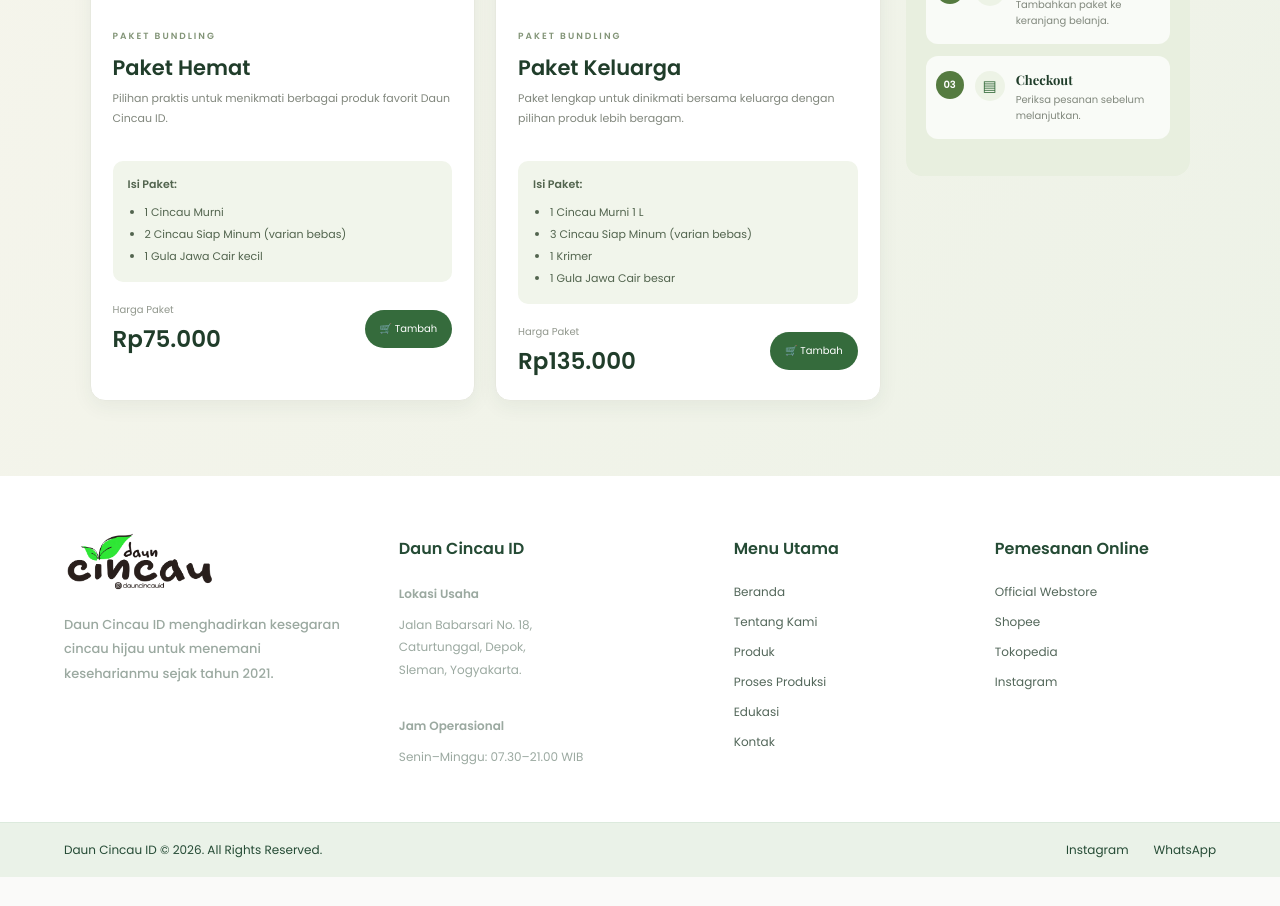
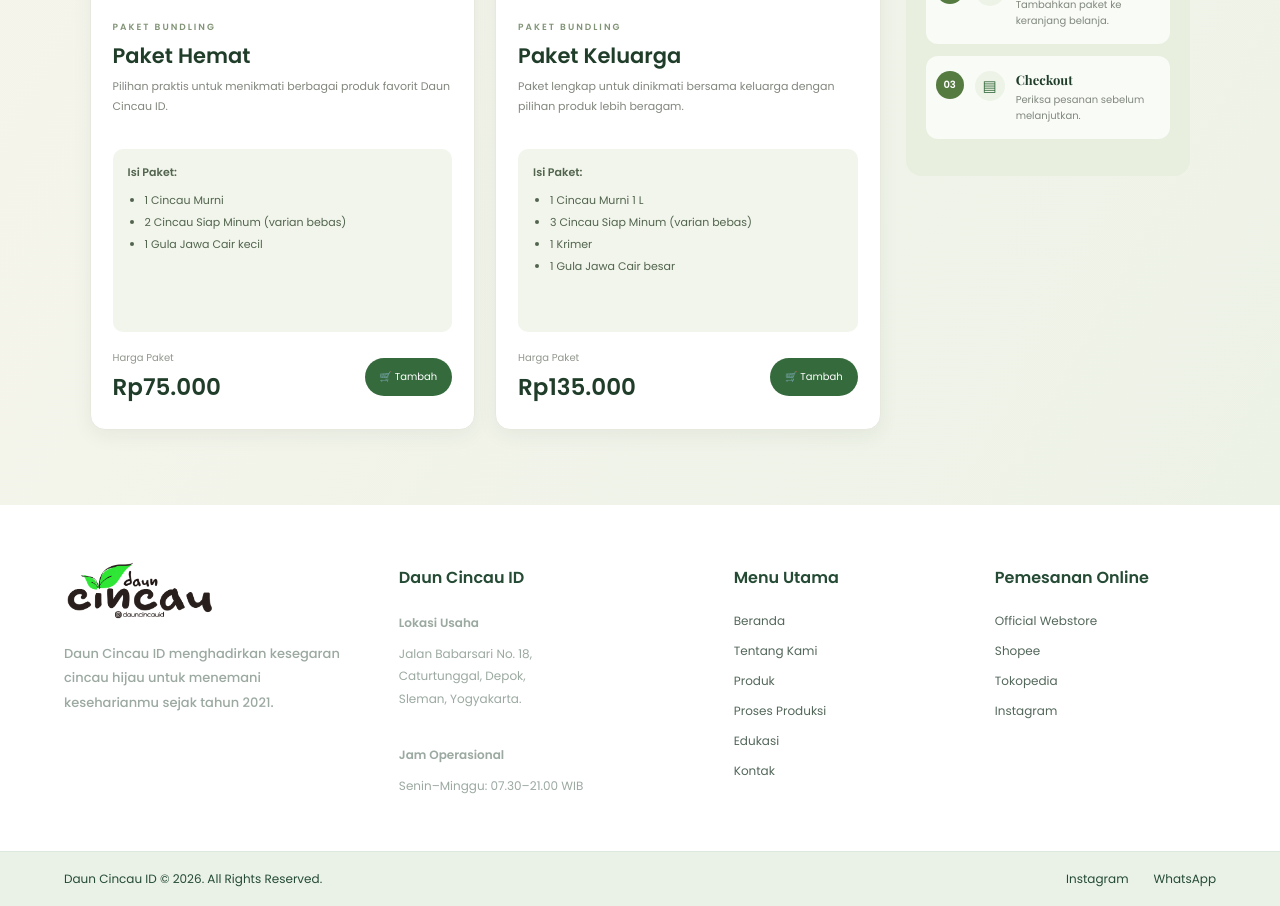
Before and after one commit to aleale-23/dauncincaustarter, a PHP site: page /produk.html in a window 1280 px wide. Shown: the part 3053-3959 px from the top of the page. Before the commit the page ends 3930 px from the top, so only its background shows below. Run offline with PHP 8.4, Linux system fonts and the light colour scheme.

Commit message:
Rapihkan kolom button keranjang

```diff
--- a/produk.css
+++ b/produk.css
@@ -395,6 +395,9 @@ body {
   border: 1px solid #e7e9df;
   border-radius: 15px;
   box-shadow: 0 6px 20px rgba(40, 65, 43, .06);
+  height: 100%;
+  display: flex;
+  flex-direction: column;
 }
 
 .bundle-image {
@@ -442,6 +445,9 @@ body {
 
 .bundle-content {
   padding: 22px;
+  flex: 1;
+  display: flex;
+  flex-direction: column;
 }
 
 .bundle-content h3 {
@@ -466,6 +472,8 @@ body {
   background: #f1f5eb;
   color: #52644e;
   font-size: 11px;
+  min-height: 183px;
+  box-sizing: border-box;
 }
 
 .bundle-includes strong {
@@ -483,7 +491,9 @@ body {
   justify-content: space-between;
   align-items: center;
   gap: 10px;
-  margin-top: 20px;
+  margin-top: auto;
+  min-height: 75px;
+  padding-top: 15px;
 }
 
 .bundle-purchase > div span {
```
